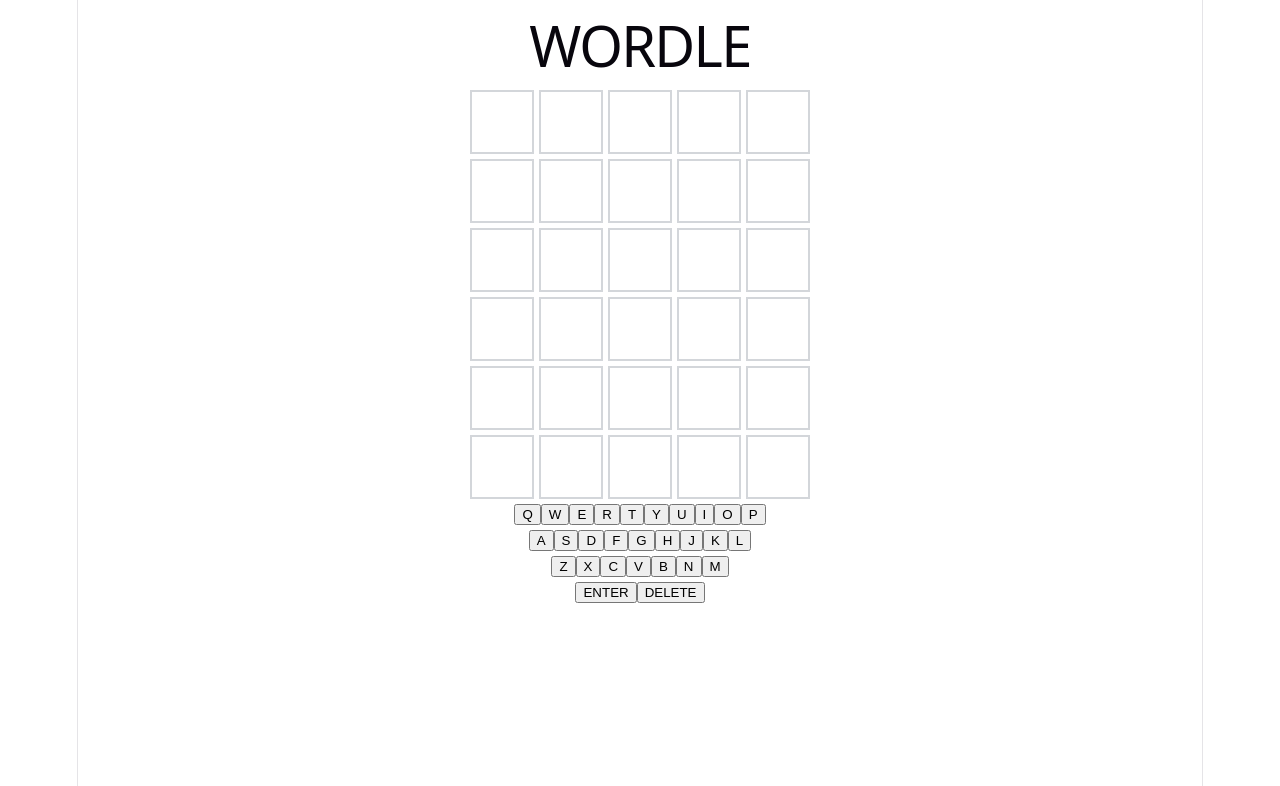
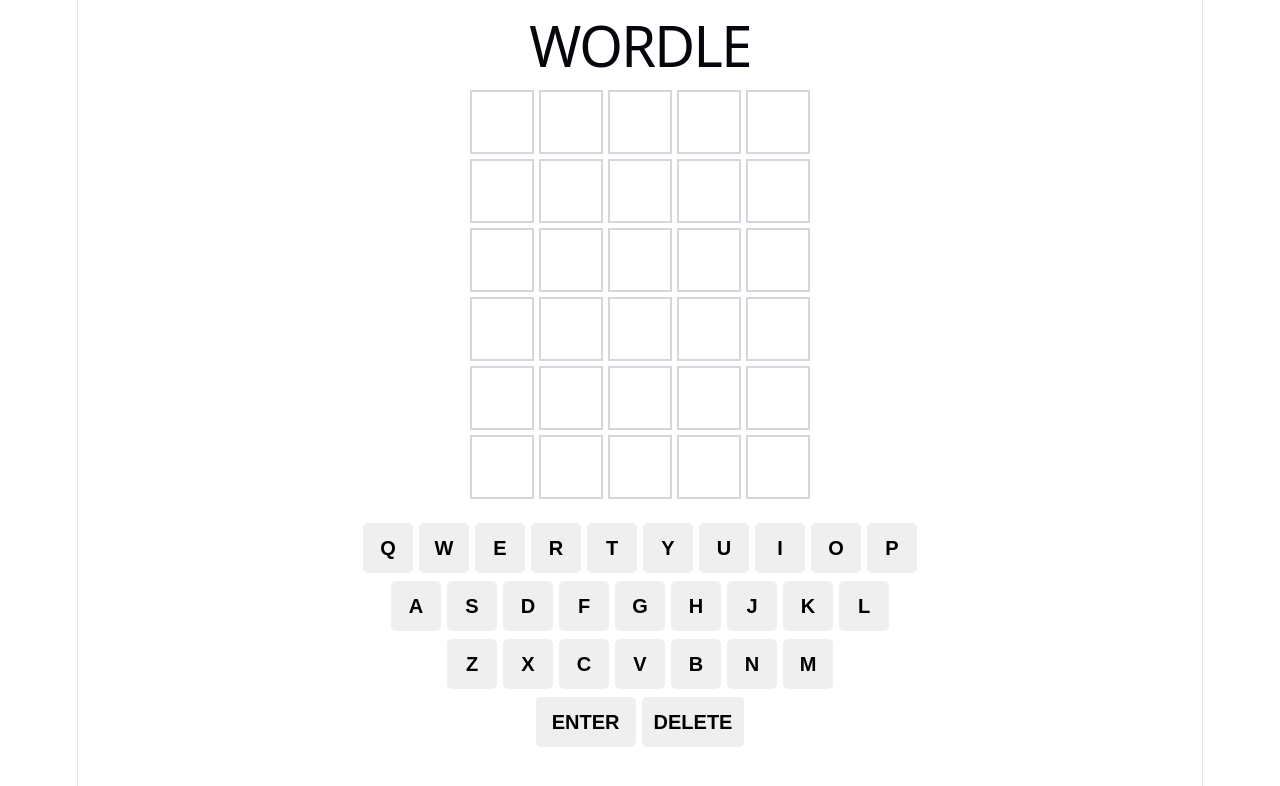
Before and after one commit to flaviaonorato00-lab/wordle, a React (Vite) app: page / in a window 1280 px wide. Shown: the top 786 px of the page. Built offline with nearby package versions, Linux system fonts and the light colour scheme.

Commit message:
Add keyboard feedback styles

```diff
--- a/src/App.css
+++ b/src/App.css
@@ -56,3 +56,49 @@
   height: 1px;
   pointer-events: none;
 }
+
+.keyboard {
+  display: flex;
+  flex-direction: column;
+  gap: 8px;
+  margin-top: 24px;
+}
+
+.keyboard-row {
+  display: flex;
+  justify-content: center;
+  gap: 6px;
+}
+
+.keyboard-key {
+  min-width: 50px;
+  height: 50px;
+  padding: 0 12px;
+
+  border: none;
+  border-radius: 5px;
+
+  font-size: 20px;
+  font-weight: bold;
+
+  cursor: pointer;
+}
+
+.keyboard-row:last-child .keyboard-key {
+  min-width: 100px;
+}
+
+.keyboard-key.correct {
+  background-color: #6aaa64;
+  color: white;
+}
+
+.keyboard-key.present {
+  background-color: #c9b458;
+  color: white;
+}
+
+.keyboard-key.absent {
+  background-color: #787c7e;
+  color: white;
+}
--- a/src/App.tsx
+++ b/src/App.tsx
@@ -103,7 +103,10 @@
           onLetter={handleKeyboardLetter}
           onDelete={handleKeyboardDelete}
           disabled={gameStatus !== "playing"}
+          guesses={guesses}
+          secretWord={secretWord}
         />
+
       </form>
 
       {errorMessage && <p>{errorMessage}</p>}
--- a/src/Keyboard.tsx
+++ b/src/Keyboard.tsx
@@ -1,7 +1,11 @@
+import { evaluateGuess, type LetterStatus } from './utils/evaluateGuess'
+
 type KeyboardProps = {
   onLetter: (letter: string) => void
   onDelete: () => void
   disabled: boolean
+  guesses: string[]
+  secretWord: string
 }
 
 const keyboardRows = [
@@ -13,8 +17,44 @@
 function Keyboard({
   onLetter,
   onDelete,
-  disabled
+  disabled,
+  guesses,
+  secretWord
 }: KeyboardProps) {
+
+  function getLetterStatus(letter: string) {
+    let status: LetterStatus | undefined = undefined
+
+    guesses.forEach((guess) => {
+      const evaluation = evaluateGuess(guess, secretWord)
+
+      evaluation.forEach((result) => {
+        if (result.letter === letter) {
+
+          if (result.status === "correct") {
+            status = "correct"
+          }
+
+          else if (
+            result.status === "present" &&
+            status !== "correct"
+          ) {
+            status = "present"
+          }
+
+          else if (
+            result.status === "absent" &&
+            status === undefined
+          ) {
+            status = "absent"
+          }
+
+        }
+      })
+    })
+
+    return status
+  }
 
   return (
     <div className="keyboard">
@@ -24,6 +64,7 @@
 
           {row.map((letter) => (
             <button
+              className={`keyboard-key ${getLetterStatus(letter) ?? ""}`}
               type="button"
               key={letter}
               disabled={disabled}
@@ -38,6 +79,7 @@
 
       <div className="keyboard-row">
         <button
+          className="keyboard-key"
           type="submit"
           disabled={disabled}
         >
@@ -45,6 +87,7 @@
         </button>
 
         <button
+          className="keyboard-key"
           type="button"
           disabled={disabled}
           onClick={onDelete}
```
